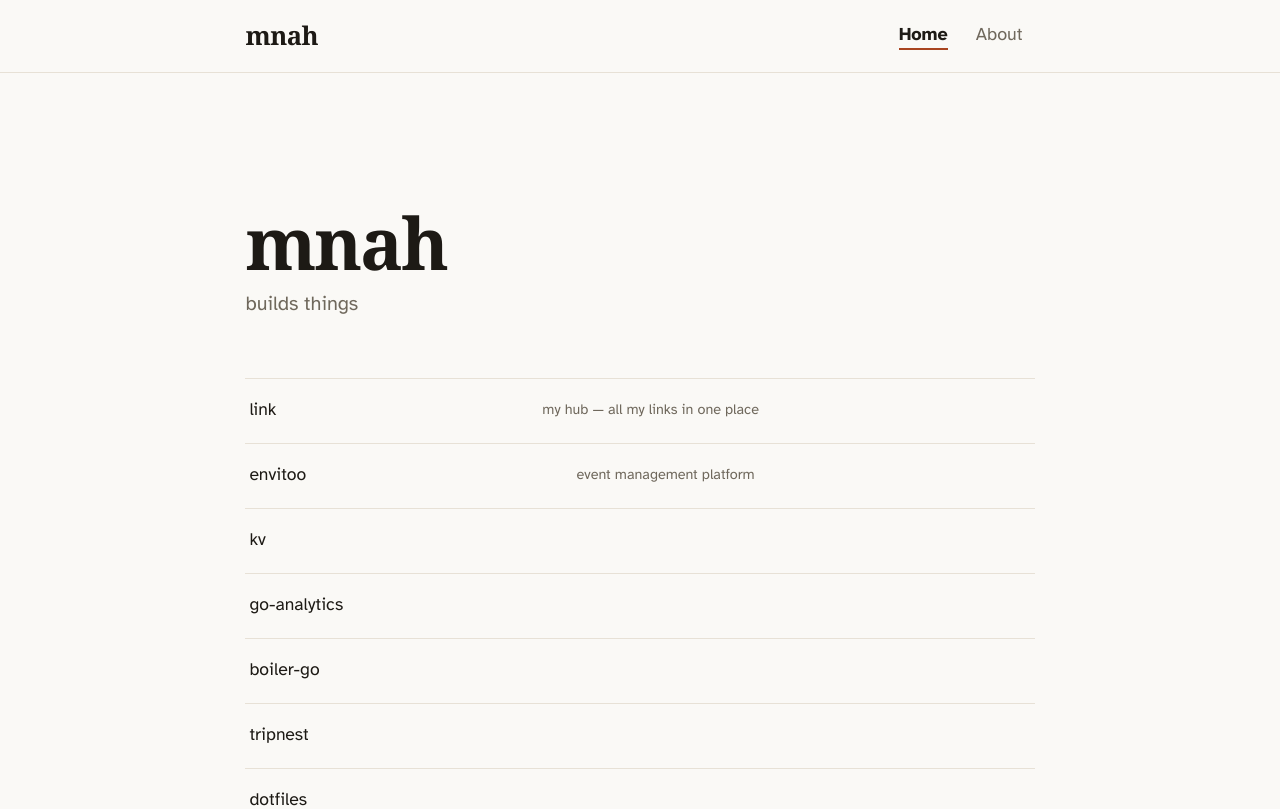
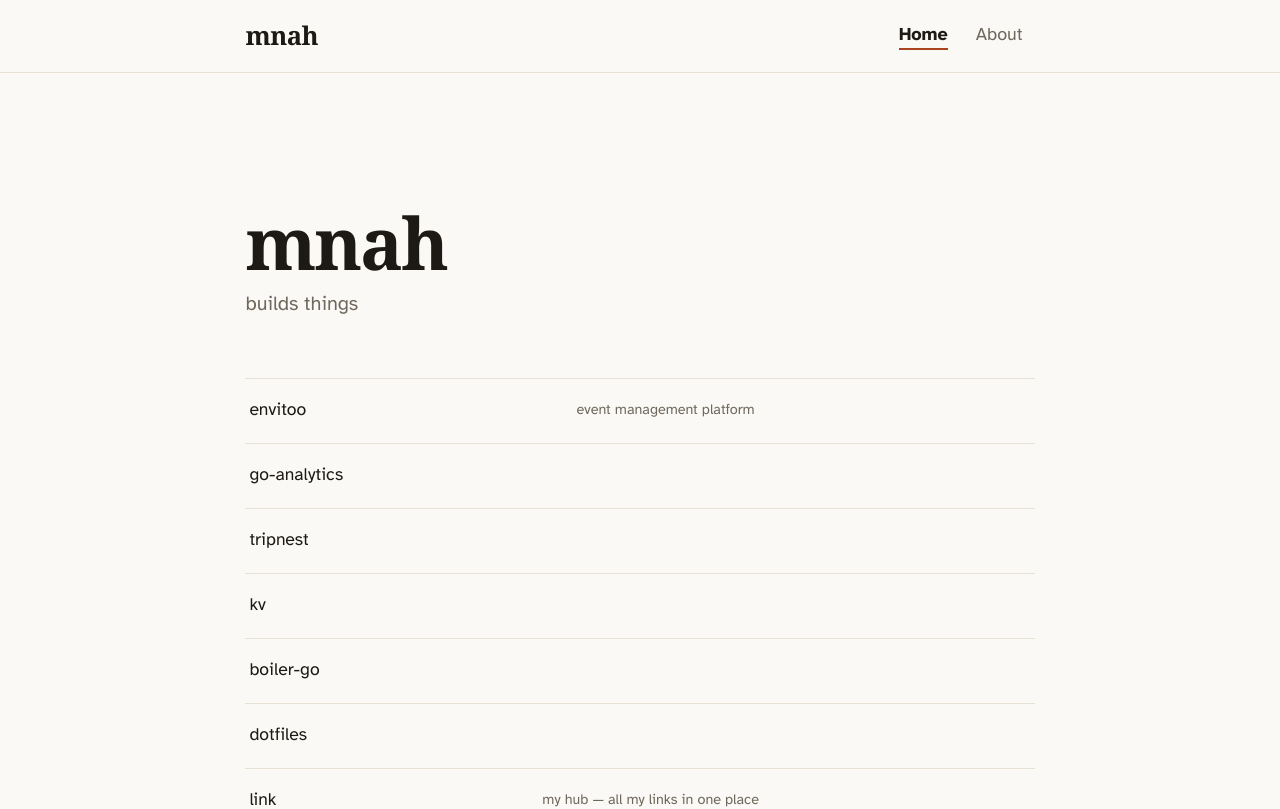
Before and after one commit to mnah05/mnah05, a React (Vite) app: page / in a window 1280 px wide. Shown: the top 809 px of the page. Built offline with nearby package versions, Linux system fonts and the light colour scheme.

Commit message:
reorder projects by priority

```diff
--- a/src/pages/Home.tsx
+++ b/src/pages/Home.tsx
@@ -7,13 +7,13 @@ const SITE_TITLE = "mnah";
 const SITE_DESCRIPTION = "mnah — builds things";
 
 const PROJECTS = [
+	{ name: "envitoo", href: "https://envitoo.mnah.dev/", desc: "event management platform" },
+	{ name: "go-analytics", href: "https://github.com/mnah05/go-analytics" },
+	{ name: "tripnest", href: "https://github.com/mnah05/tripnest" },
+	{ name: "kv", href: "https://github.com/mnah05/kv" },
+	{ name: "boiler-go", href: "https://github.com/mnah05/boiler-go" },
+	{ name: "dotfiles", href: "https://github.com/mnah05/dotfiles" },
 	{ name: "link", href: "https://link.mnah.dev/", desc: "my hub — all my links in one place" },
-	{ name: "envitoo", href: "https://envitoo.mnah.dev/", desc: "event management platform" },
-	{ name: "kv", href: "https://github.com/mnah05/kv" },
-	{ name: "go-analytics", href: "https://github.com/mnah05/go-analytics" },
-	{ name: "boiler-go", href: "https://github.com/mnah05/boiler-go" },
-	{ name: "tripnest", href: "https://github.com/mnah05/tripnest" },
-	{ name: "dotfiles", href: "https://github.com/mnah05/dotfiles" },
 	{
 		name: "read",
 		href: "https://raindrop.io/workwithnauman/reads-72899412",
```
